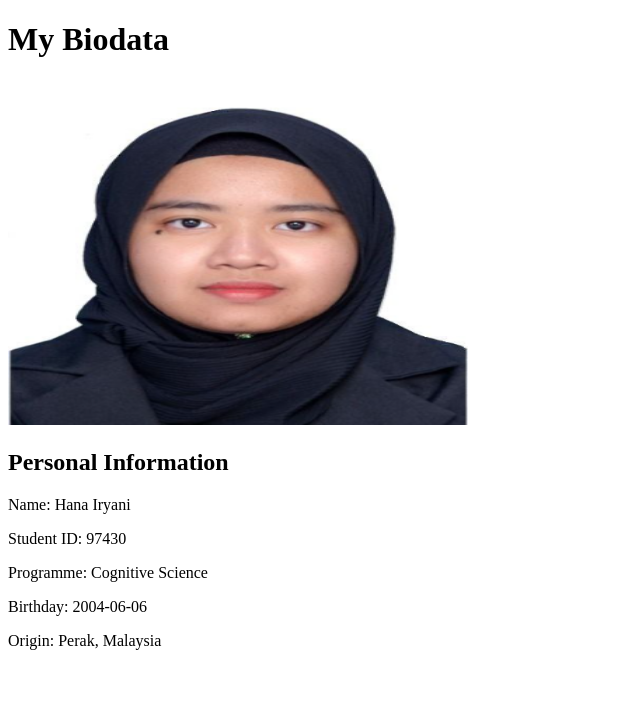
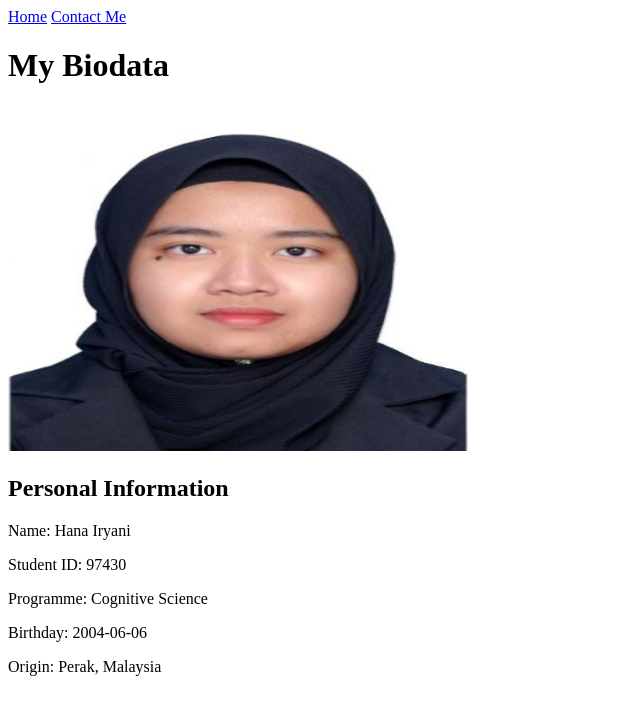
Before and after one commit to HaRye20/biodata-task, a plain HTML site: page index.html in a window 1280 px wide. Shown: the whole page, without its empty margins (0-640 px from the left). Drawn offline with Linux system fonts and the light colour scheme.

Commit message:
index.html

```diff
--- a/index.html
+++ b/index.html
@@ -6,6 +6,12 @@
     <title> Menu </title>
 </head>
 <body>
+
+<nav>
+    <a href="index.html">Home</a>
+    <a href="Contact.html">Contact Me</a>
+</nav>
+
      <h1> My Biodata </h1>
      <img src="image-328x400.jpg.png" width="460" height="345">
      <img> <source>
```
